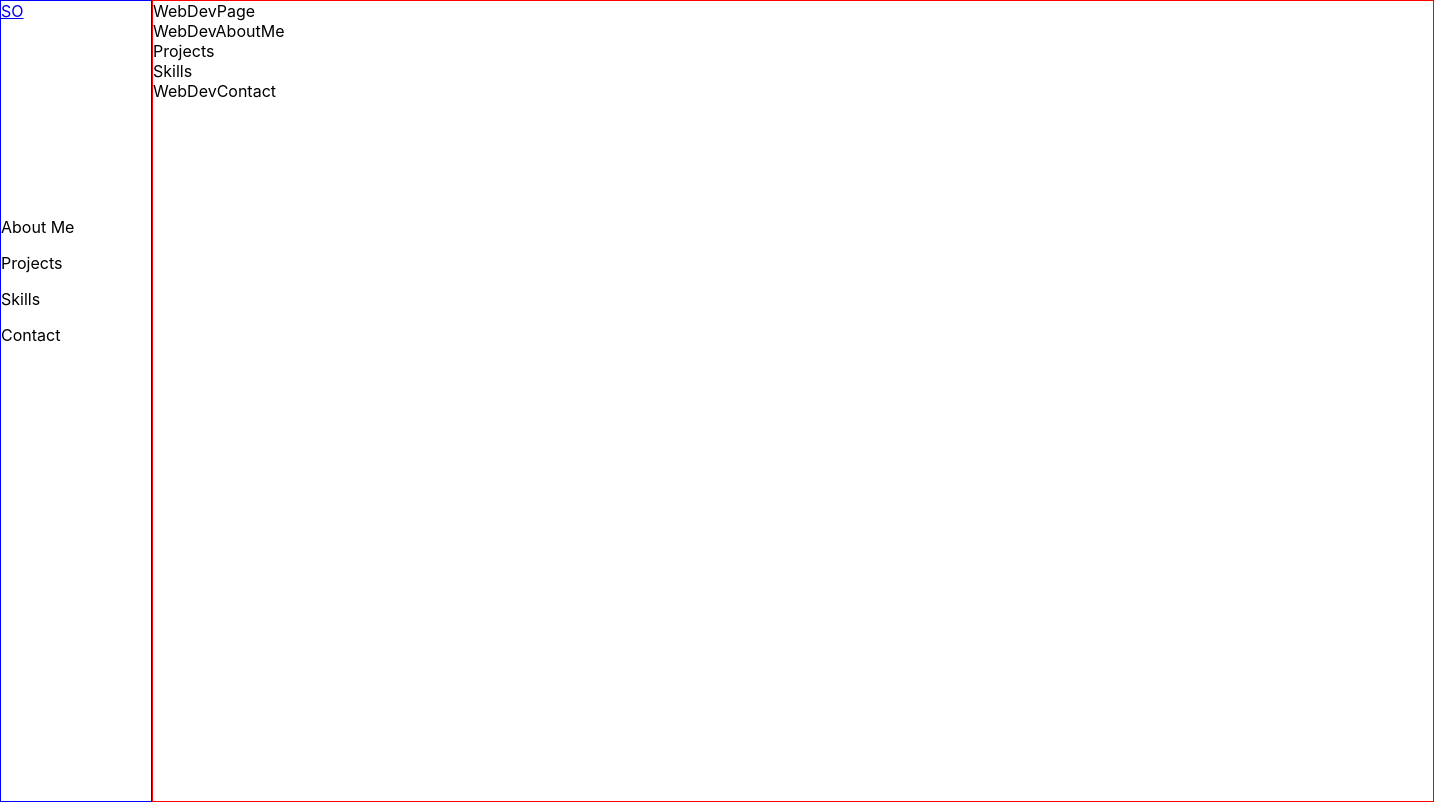
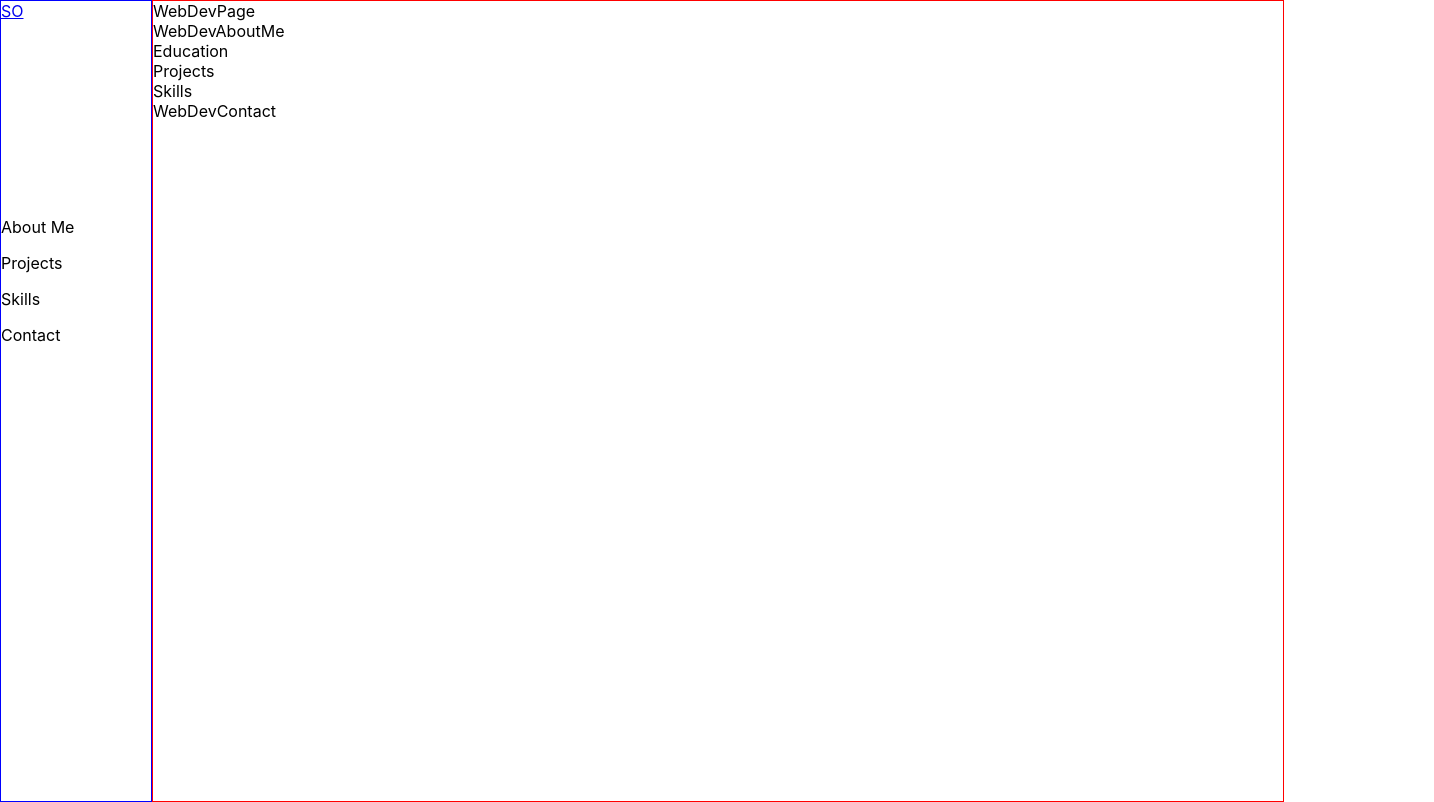
Before and after one commit to SzymonOrchowski/portfolio, a React (Create React App) app: page /webdev in a window 1280 px wide. Shown: the whole page, 1434 px wide, since content can reach past the window. Built offline with nearby package versions, Linux system fonts and the light colour scheme.

Commit message:
Another fix

```diff
--- a/src/App.js
+++ b/src/App.js
@@ -13,13 +13,11 @@
 import useWindowDimensions from './utils/utils';
 
 const minimalWidthToShowMenu = 1000
-let mainWidth = '100vw'
+let mainWidth
+window.innerWidth > minimalWidthToShowMenu ? mainWidth = `${window.innerWidth - 150}px` : mainWidth = '100vw'
 
 function App() {
-  useWindowDimensions().width > minimalWidthToShowMenu ? mainWidth = 'calc(100vw - 150px)' : mainWidth = '100vw'
-
   const [currentPage, setCurrentPage] = useState('WelcomePage')
-
 
   return (
     <BrowserRouter>
@@ -66,7 +64,7 @@
   justify-content: space-between;
 `
 
-const Main = styled.div`
+let Main = styled.div`
   border-style: solid;
   border-color: red;
   border-width: 1px;
--- a/src/components/WebDevPage.jsx
+++ b/src/components/WebDevPage.jsx
@@ -3,6 +3,7 @@
 import Projects from './webDevPageComponents/Projects';
 import Skills from './webDevPageComponents/Skills';
 import WebDevContact from './webDevPageComponents/WebDevContact';
+import Education from './webDevPageComponents/Education';
 
 const WebDevPage = ({setCurrentPage}) => {
 
@@ -16,6 +17,7 @@
                 WebDevPage
             </header>
             <WebDevAboutMe />
+            <Education />
             <Projects />
             <Skills />
             <WebDevContact />
--- /dev/null
+++ b/src/components/webDevPageComponents/Education.jsx
@@ -0,0 +1,11 @@
+import React from 'react';
+
+const Education = () => {
+    return (
+        <div>
+            Education
+        </div>
+    );
+};
+
+export default Education;
```
